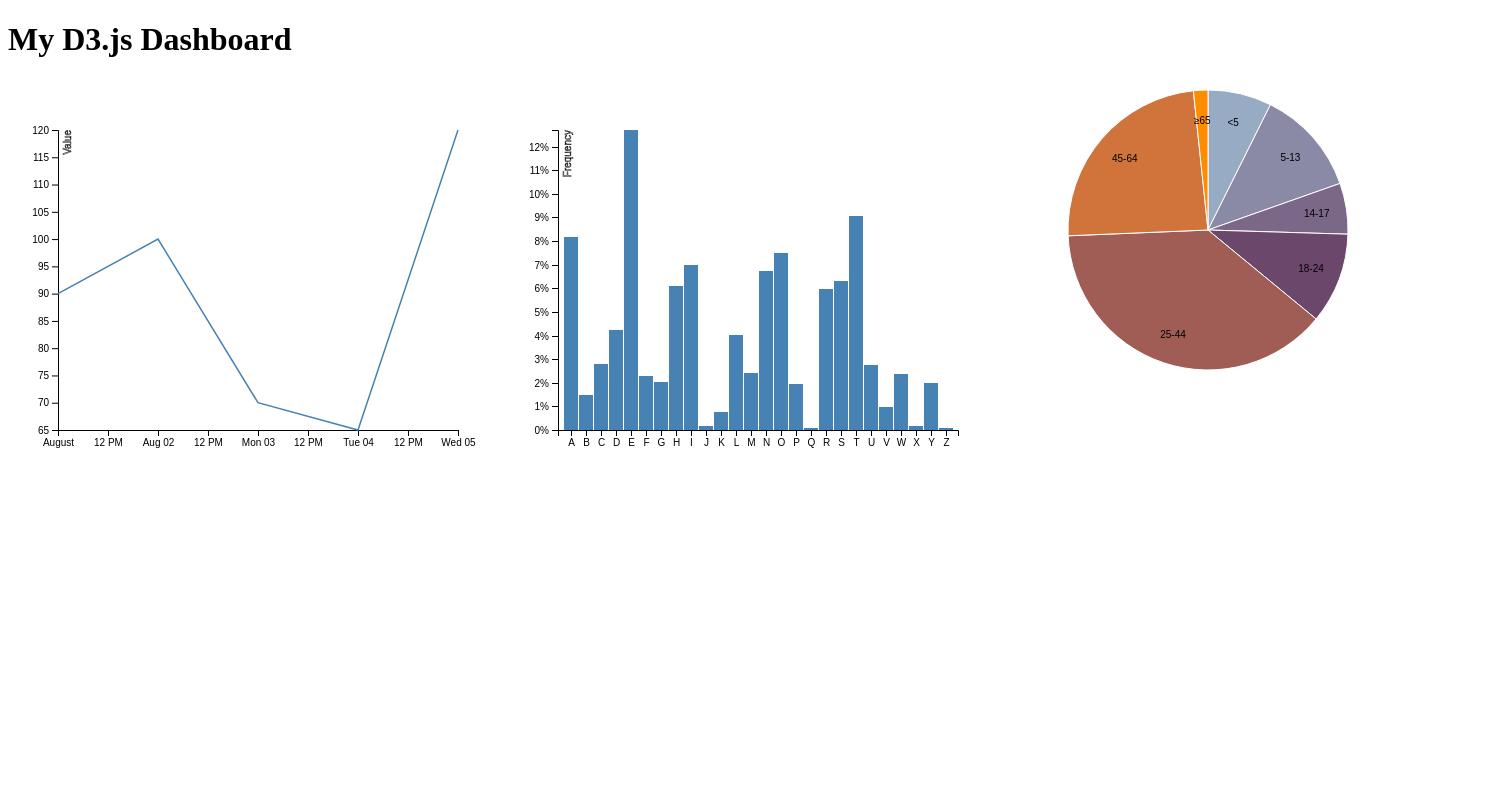
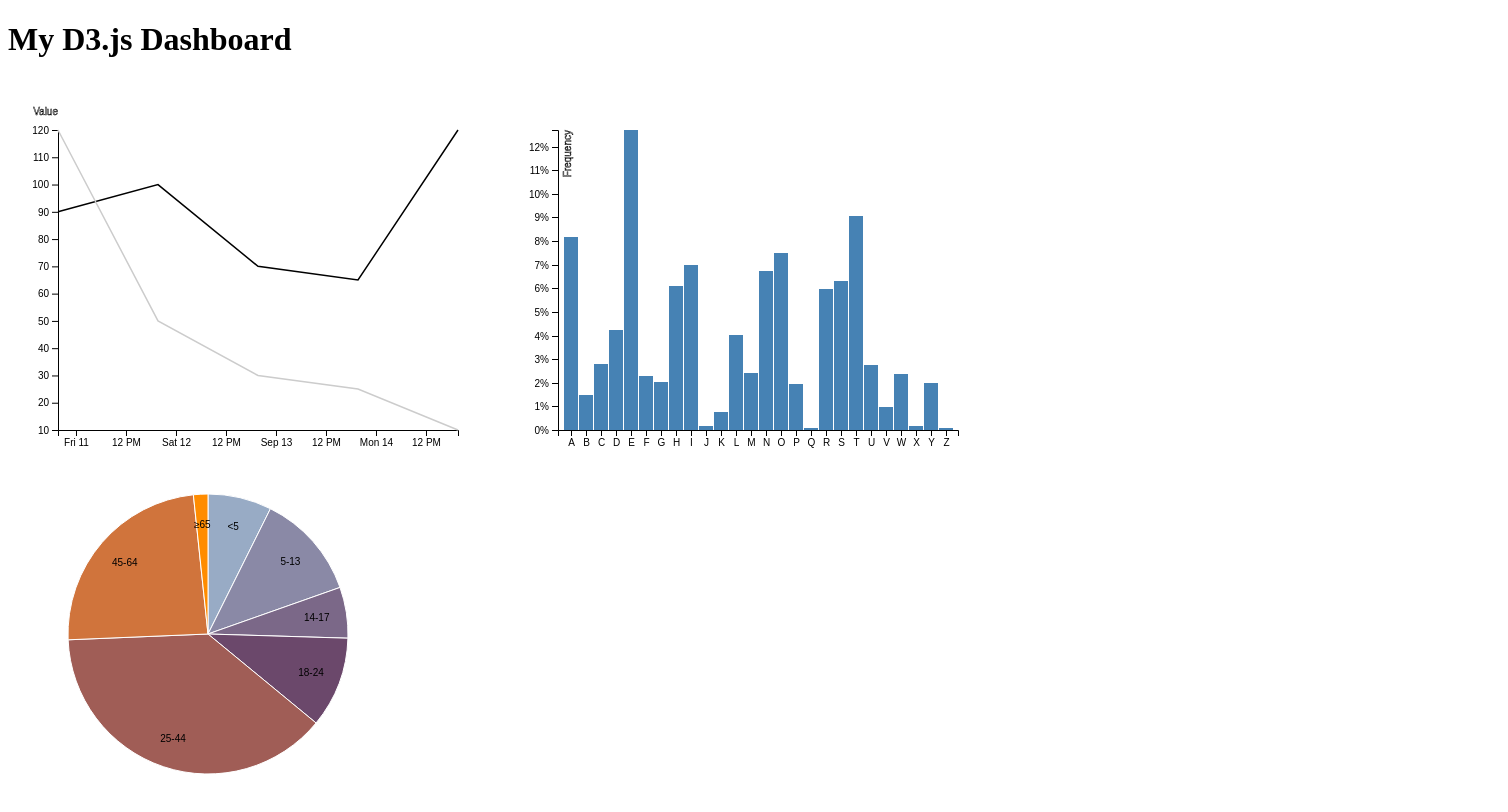
Before and after one commit to estellepicq/poc-dashboard, an Angular app: page / in a window 1280 px wide. Shown: the top 812 px of the page, 1508 px wide, since content can reach past the window. Built offline with nearby package versions, Linux system fonts and the light colour scheme.

Commit message:
line chart is now dynamic

```diff
--- a/src/app/app.component.html
+++ b/src/app/app.component.html
@@ -2,7 +2,7 @@
 
 <div class="dashboard-container">
 	<div class="chart-container">
-		<app-d3-chart-line></app-d3-chart-line>
+		<app-d3-chart-line [series]="lineSeries"></app-d3-chart-line>
 	</div>
 	<div class="chart-container">
 		<app-d3-chart-bar></app-d3-chart-bar>
--- a/src/app/app.component.scss
+++ b/src/app/app.component.scss
@@ -1,3 +1,4 @@
 .dashboard-container {
 	display: flex;
+	flex-wrap: wrap;
 }
--- a/src/app/app.component.ts
+++ b/src/app/app.component.ts
@@ -1,4 +1,5 @@
 import { Component } from '@angular/core';
+import { D3Serie } from './d3-chart-line/d3-chart-line.component';
 
 @Component({
   selector: 'app-root',
@@ -7,4 +8,34 @@ import { Component } from '@angular/core';
 })
 export class AppComponent {
   title = 'poc-dashboard';
+
+  public lineSeries: D3Serie[] = [
+    {
+      name: 'toto',
+      color: '#000',
+      type: 'line',
+      strokeWidth: 1.5,
+      data: [
+        { date: 1599766853000, value: 90 },
+        { date: 1599853253000, value: 100 },
+        { date: 1599939653000, value: 70 },
+        { date: 1600026053000, value: 65 },
+        { date: 1600112453000, value: 120 },
+      ]
+    },
+    {
+      name: 'tutu',
+      color: '#ccc',
+      type: 'line',
+      strokeWidth: 1.5,
+      data: [
+        { date: 1599766853000, value: 120 },
+        { date: 1599853253000, value: 50 },
+        { date: 1599939653000, value: 30 },
+        { date: 1600026053000, value: 25 },
+        { date: 1600112453000, value: 10 },
+      ]
+    }
+  ];
+
 }
--- a/src/app/d3-chart-line/d3-chart-line.component.scss
+++ b/src/app/d3-chart-line/d3-chart-line.component.scss
@@ -15,11 +15,6 @@
   stroke-width: 0.5px;
 }
 
-
-.axis--x path {
-  /*display: none;*/
-}
-
 .line {
   fill: none;
   stroke: steelblue;
--- a/src/app/d3-chart-line/d3-chart-line.component.ts
+++ b/src/app/d3-chart-line/d3-chart-line.component.ts
@@ -1,22 +1,22 @@
-import { Component, OnInit, ViewChild, ElementRef } from '@angular/core';
+import { Component, OnInit, ViewChild, ElementRef, Input } from '@angular/core';
 import * as d3 from 'd3-selection';
 import * as d3Scale from 'd3-scale';
 import * as d3Shape from 'd3-shape';
 import * as d3Array from 'd3-array';
 import * as d3Axis from 'd3-axis';
 
-interface DateValue {
-  date: Date;
+export interface D3Serie {
+  data: DataPoint[];
+  color: string;
+  strokeWidth: number;
+  type: string;
+  name: string;
+}
+
+interface DataPoint {
+  date: number;
   value: number;
 }
-
-const DATA: DateValue[] = [
-  { date: new Date('2020-08-01'), value: 90 },
-  { date: new Date('2020-08-02'), value: 100 },
-  { date: new Date('2020-08-03'), value: 70 },
-  { date: new Date('2020-08-04'), value: 65 },
-  { date: new Date('2020-08-05'), value: 120 },
-];
 
 @Component({
   selector: 'app-d3-chart-line',
@@ -25,15 +25,16 @@ const DATA: DateValue[] = [
 })
 export class D3ChartLineComponent implements OnInit {
 
+  @Input() series: D3Serie[];
+
   @ViewChild('svgContainer', { static: true }) svgContainer: ElementRef;
 
-  private svg: d3.Selection<SVGGElement, DateValue, HTMLElement, undefined>;
+  private svg: d3.Selection<SVGGElement, DataPoint, HTMLElement, undefined>;
   private margin = 50;
   private width = 400;
   private height = 300;
   private x: d3Scale.ScaleTime<number, number>;
   private y: d3Scale.ScaleLinear<number, number>;
-  private line: d3Shape.Line<DateValue>;
 
   constructor() { }
 
@@ -45,7 +46,7 @@ export class D3ChartLineComponent implements OnInit {
   }
 
   private drawSvg() {
-    this.svg = d3.select<SVGGElement, DateValue>(this.svgContainer.nativeElement)
+    this.svg = d3.select<SVGGElement, DataPoint>(this.svgContainer.nativeElement)
       .append('svg')
       .attr('width', this.width + this.margin * 2)
       .attr('height', this.height + this.margin * 2)
@@ -54,10 +55,13 @@ export class D3ChartLineComponent implements OnInit {
   }
 
   private initAxes() {
-    this.x = d3Scale.scaleTime().range([0, this.width]);
-    this.x.domain(d3Array.extent(DATA, (d) => d.date));
+    const dataPoints = this.series.map(serie => serie.data).reduce((acc, curr) => acc.concat(curr), []);
+    const dates: number[] = dataPoints.map(dataPoint => dataPoint.date);
+    this.x = d3Scale.scaleUtc().range([0, this.width]);
+    this.x.domain(d3Array.extent(dates));
+
     this.y = d3Scale.scaleLinear().range([this.height, 0]);
-    this.y.domain(d3Array.extent(DATA, (d) => d.value));
+    this.y.domain(d3Array.extent(dataPoints, (d) => d.value));
   }
 
   private drawAxes() {
@@ -72,22 +76,27 @@ export class D3ChartLineComponent implements OnInit {
       .call(d3Axis.axisLeft(this.y))
       .append('text')
       .attr('class', 'axis-title')
-      .attr('transform', 'rotate(-90)')
-      .attr('y', 6)
-      .attr('dy', '.71em')
+      .attr('y', -15)
+      // .attr('transform', 'rotate(-90)')
+      // .attr('y', -30)
+      // .attr('dy', '0')
       .style('text-anchor', 'end')
       .text('Value');
   }
 
   private drawData() {
-    this.line = d3Shape.line<DateValue>()
-      .x((d: DateValue) => this.x(d.date))
-      .y((d: DateValue) => this.y(d.value));
+    this.series.forEach(serie => {
+      const data = serie.data;
+      const line: d3Shape.Line<DataPoint> = d3Shape.line<DataPoint>()
+        .x((d: DataPoint) => this.x(d.date))
+        .y((d: DataPoint) => this.y(d.value));
 
-    this.svg.append('path')
-      .datum(DATA)
-      .attr('class', 'line')
-      .attr('d', this.line);
+      this.svg.append('path')
+        .datum(data)
+        .attr('class', 'line')
+        .attr('style', `stroke: ${serie.color}; stroke-width: ${serie.strokeWidth || 1}px`)
+        .attr('d', line);
+    });
   }
 
 }
```
